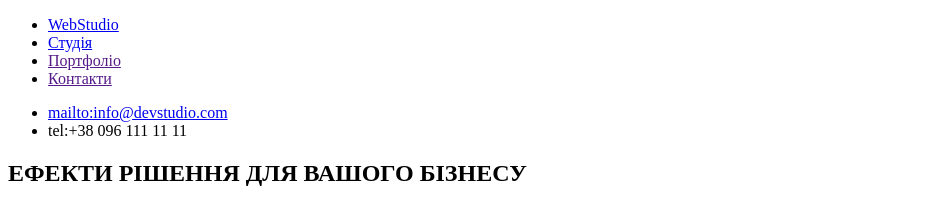
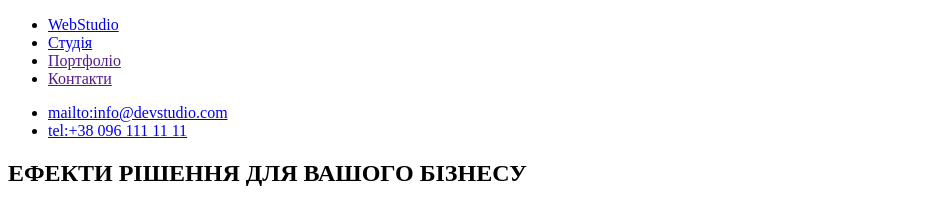
Before and after one commit to HOP3N/goit-markup-hw-01-25, a plain HTML site: page index.html in a window 1280 px wide. Shown: the top 210 px of the page, without its empty margins (0-927 px from the left). Drawn offline with Linux system fonts and the light colour scheme.

Commit message:
fix2 of 2nd commit: +links, +names

```diff
--- a/index.html
+++ b/index.html
@@ -21,7 +21,7 @@
           <li>
             <a href="mailto:info@devstudio.com">mailto:info@devstudio.com</a>
           </li>
-          <li><a href="tel:+380961111111"></a>tel:+38 096 111 11 11</li>
+          <li><a href="tel:+380961111111">tel:+38 096 111 11 11</a></li>
         </ul>
       </div>
     </header>
@@ -137,7 +137,7 @@
             <li>
               <a href="mailto:info@devstudio.com">mailto:info@devstudio.com</a>
             </li>
-            <li><a href="tel:+380961111111"></a>tel:+38 096 111 11 11</li>
+            <li><a href="tel:+380961111111">tel:+38 096 111 11 11</a></li>
           </ul>
         </div>
       </address>
```
